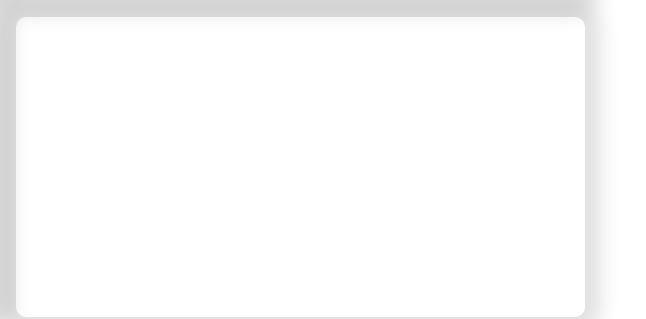
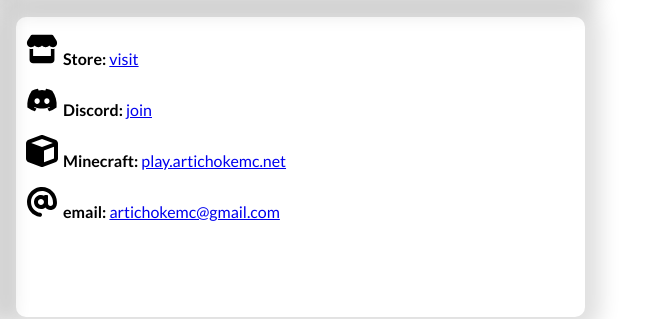
Before and after one commit to Smartich0ke/artichokemc.net, a plain HTML site: page index.html in a window 1280 px wide. Shown: the part 1309-1628 px from the top of the page, 634-1280 px from the left. Drawn offline with Linux system fonts and the light colour scheme.

Commit message:
add a links block

```diff
--- a/css/master.css
+++ b/css/master.css
@@ -1,7 +1,17 @@
 @import "fonts.css";
+html {
+  scroll-behavior: smooth;
+}
 body {
   font-family: lato-regular;
 
+
+}
+.linkIcon {
+  padding-left: 10px;
+  padding-top: 20px;
+  padding-bottom: 5px;
+  padding-right: 5px;
 
 }
 .titleBlock {
@@ -131,6 +141,9 @@ to {opacity: 0.0;}
   /*background-attachment: fixed;*/
   background-position: center;
 }
+.bold {
+  font-family: lato-bold;
+}
 /*0 0 20px 16px #0000001f;*/
 @media screen and (max-width: 600px) {
   #serverDetails {
--- a/index.html
+++ b/index.html
@@ -31,7 +31,10 @@
       <!--hacky background-image (sorry again)-->
     </div>
     <div id="linksBlock">
-
+      <p><span class="linkIcon"><img src="img/store-solid.svg" alt="store icon" height="32px" width="32px"></span><span class="bold">Store:</span> <a href="https://store.artichokenetwork.com"> visit</a></p>
+      <p><span class="linkIcon"><img src="img/discord-brands.svg" alt="store icon" height="32px" width="32px"></span><span class="bold">Discord:</span> <a href="https://discord.gg/2PmMxqwzNe"> join</a></p>
+      <p><span class="linkIcon"><img src="img/cube-solid.svg" alt="store icon" height="32px" width="32px"></span><span class="bold">Minecraft:</span>  <a href="#">play.artichokemc.net</a></p>
+      <p><span class="linkIcon"><img src="img/at-solid.svg" alt="store icon" height="32px" width="32px"></span><span class="bold">email:</span>  <a href="mailto:artichokemc@gmail.com">artichokemc@gmail.com</a></p>
     </div>
     </div>
   </body>
```
Also changed, not shown: img/at-solid.svg (added), img/cube-solid.svg (added), img/discord-brands.svg (added), img/store-solid.svg (added).
